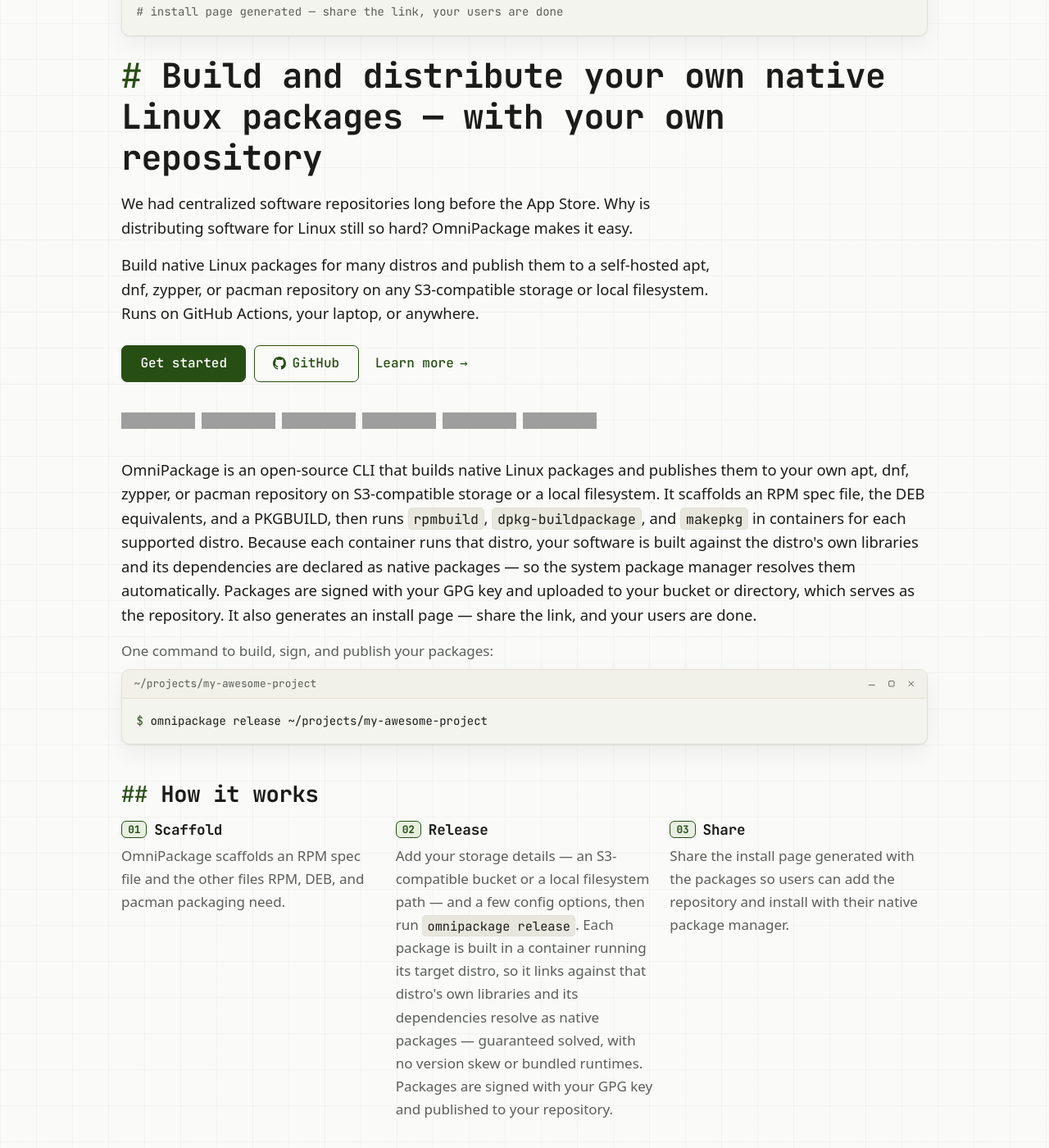
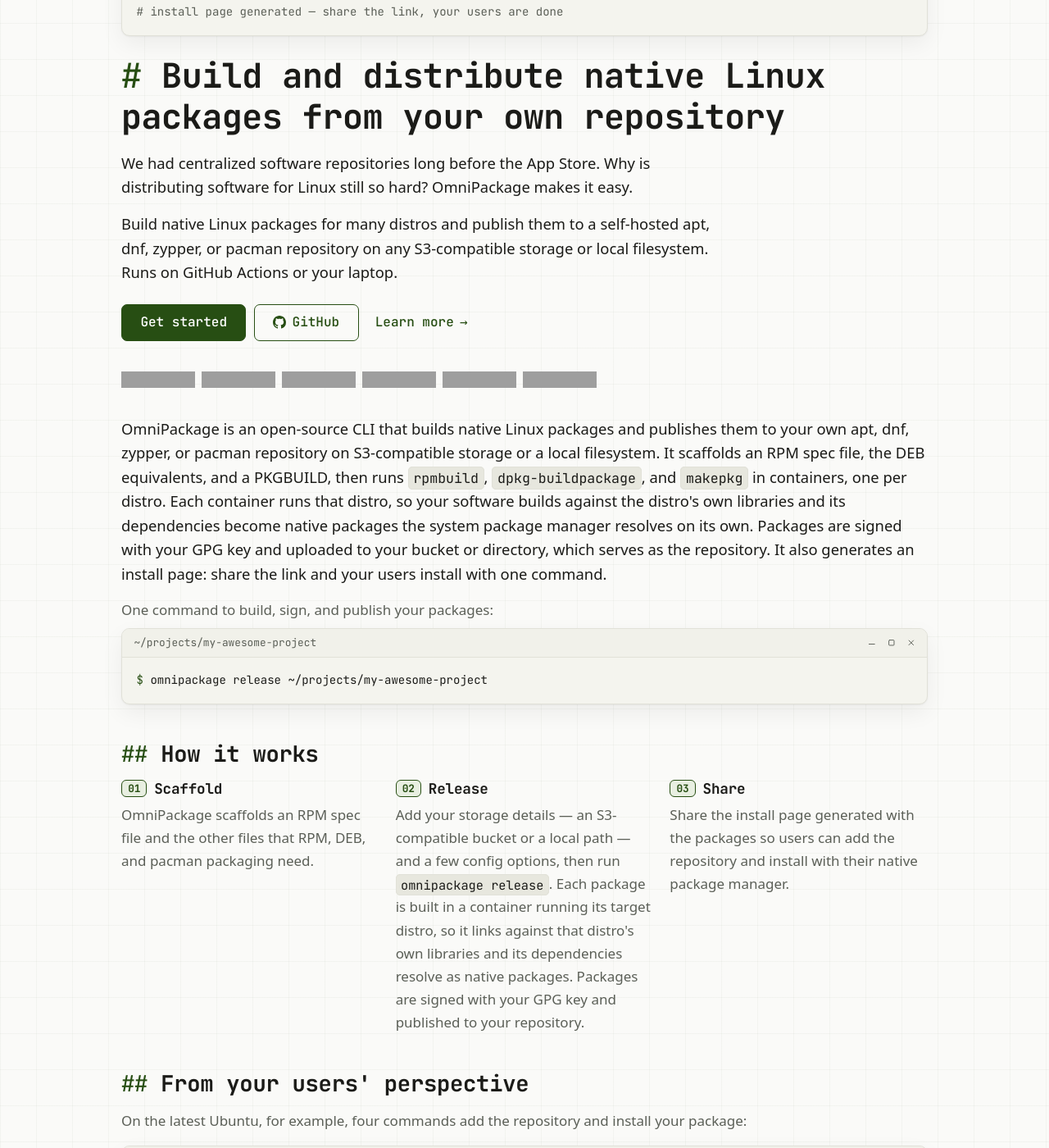
Before and after one commit to omnipackage/.github, a Jekyll site: the page built from index.html, in a window 1280 px wide and 1400 px high, scrolled down 236 px, cut to the strip 0-1400 px from the top of the window. Shown: the whole strip at 82% size. Built offline with Jekyll 4.4.1, drawn with Linux system fonts in a browser that asks for light colours; some of the changed text lies outside the part shown; grey boxes are pictures that could not be loaded.

Commit message:
proofread

```diff
--- a/_config.yml
+++ b/_config.yml
@@ -21,10 +21,10 @@
 title: OmniPackage
 tagline: Linux packaging made easy
 description: >-
-  OmniPackage is an open source tool for building and distributing your own
-  native Linux packages. Build for many distros using native package
-  managers, sign with GPG, and host your own repository on any S3-compatible
-  storage or your local filesystem. Runs in CI, on your laptop, or anywhere else.
+  OmniPackage is an open source tool for building and distributing native
+  Linux packages. Build for many distros with native package managers, sign
+  with GPG, and host your own repository on any S3-compatible storage or local
+  filesystem. Runs in CI or on your laptop.
 url: "https://omnipackage.org"
 docs_url: "https://docs.omnipackage.org"
 github_org_url: "https://github.com/omnipackage"
--- a/index.html
+++ b/index.html
@@ -3,7 +3,7 @@
 title: Build native Linux packages and host your own repository
 description: >-
   OmniPackage is an open-source CLI that builds native Linux packages and
-  hosts your own apt, dnf, zypper, and pacman repository on any S3-compatible storage or your local filesystem.
+  hosts your own apt, dnf, zypper, and pacman repository on any S3-compatible storage or local filesystem.
 json_ld: >-
   {
     "@type": "HowTo",
@@ -20,13 +20,13 @@
         "@type": "HowToStep",
         "position": 2,
         "name": "Release",
-        "text": "Point OmniPackage at an S3-compatible bucket or a local filesystem path, set a few config options, then run omnipackage release. Each package is built in a container running its target distro, so its dependencies resolve as that distro's native packages — guaranteed solved, with no version skew or bundled runtimes. Packages are signed with your GPG key and published to your repository."
+        "text": "Point OmniPackage at an S3-compatible bucket or a local path, set a few config options, then run omnipackage release. Each package is built in a container running its target distro, so its dependencies resolve as that distro's native packages. Packages are signed with your GPG key and published to your repository."
       },
       {
         "@type": "HowToStep",
         "position": 3,
         "name": "Share",
-        "text": "Share the install page generated alongside the packages so your users can add the repository and install your software with apt, dnf, zypper, or pacman."
+        "text": "Share the install page generated with the packages so users can add the repository and install with apt, dnf, zypper, or pacman."
       }
     ]
   },
@@ -38,7 +38,7 @@
         "name": "Does OmniPackage require Docker?",
         "acceptedAnswer": {
           "@type": "Answer",
-          "text": "No. Podman works too and is recommended — it is the most-tested runtime. Docker is supported as well. Either is auto-detected; you can force one with the --container-runtime flag."
+          "text": "No. Podman also works and is recommended as the most-tested runtime. Docker works too. Either is auto-detected; force one with the --container-runtime flag."
         }
       },
       {
@@ -54,7 +54,7 @@
         "name": "How is OmniPackage different from Snap, Flatpak, or AppImage?",
         "acceptedAnswer": {
           "@type": "Answer",
-          "text": "Snap and Flatpak ship their own runtimes; AppImage bundles dependencies. OmniPackage builds native Linux packages so users install with apt, dnf, zypper, or pacman — no extra runtime, no sandbox, no separate installer. Updates arrive through the system package manager alongside everything else."
+          "text": "Snap and Flatpak ship their own runtimes; AppImage bundles dependencies. OmniPackage builds native packages, so users install with apt, dnf, zypper, or pacman — no extra runtime, sandbox, or installer. Updates come through the system package manager like everything else."
         }
       },
       {
@@ -62,7 +62,7 @@
         "name": "What architectures does OmniPackage support?",
         "acceptedAnswer": {
           "@type": "Answer",
-          "text": "Packages are built for the host's architecture. All supported base images except Arch Linux are multiarch, so both x86_64 and ARM64 work — run OmniPackage on the architecture you want the packages to target."
+          "text": "Packages are built for the host's architecture. All base images except Arch Linux are multiarch, so both x86_64 and ARM64 work. Run OmniPackage on the architecture you want to target."
         }
       },
       {
@@ -70,7 +70,7 @@
         "name": "Can I host the apt or yum repository on AWS, Cloudflare R2, or MinIO?",
         "acceptedAnswer": {
           "@type": "Answer",
-          "text": "Yes. OmniPackage publishes to any S3-compatible storage or a local filesystem path. Cloudflare R2 is recommended for free egress; AWS S3 and MinIO also work, as does any other S3-compatible service. The bucket (or local directory) serves as a self-hosted apt, dnf, zypper, or pacman repository."
+          "text": "Yes. OmniPackage publishes to any S3-compatible storage or a local path. Cloudflare R2 is recommended for free egress; AWS S3, MinIO, and any other S3-compatible service also work. The bucket (or local directory) serves as a self-hosted apt, dnf, zypper, or pacman repository."
         }
       },
       {
@@ -98,11 +98,11 @@
 <span class="term-comment"># install page generated — share the link, your users are done</span></pre>
   </div>
 
-  <h1>Build and distribute your own native Linux packages — with your own repository</h1>
+  <h1>Build and distribute native Linux packages from your own repository</h1>
 
   <p class="lead">We had centralized software repositories long before the App Store. Why is distributing software for Linux still so hard? OmniPackage makes it easy.</p>
 
-  <p class="lead">Build native Linux packages for many distros and publish them to a self-hosted apt, dnf, zypper, or pacman repository on any S3-compatible storage or local filesystem. Runs on GitHub Actions, your laptop, or anywhere.</p>
+  <p class="lead">Build native Linux packages for many distros and publish them to a self-hosted apt, dnf, zypper, or pacman repository on any S3-compatible storage or local filesystem. Runs on GitHub Actions or your laptop.</p>
 
   <div class="cta-group">
     <a href="{{ site.getting_started_url }}" target="_blank" class="btn btn-lg btn-primary">Get started</a>
@@ -139,7 +139,7 @@
 
 <div class="content">
   <p class="lead">
-    OmniPackage is an open-source CLI that builds native Linux packages and publishes them to your own apt, dnf, zypper, or pacman repository on S3-compatible storage or a local filesystem. It scaffolds an RPM spec file, the DEB equivalents, and a PKGBUILD, then runs <code>rpmbuild</code>, <code>dpkg-buildpackage</code>, and <code>makepkg</code> in containers for each supported distro. Because each container runs that distro, your software is built against the distro's own libraries and its dependencies are declared as native packages — so the system package manager resolves them automatically. Packages are signed with your GPG key and uploaded to your bucket or directory, which serves as the repository. It also generates an install page — share the link, and your users are done.
+    OmniPackage is an open-source CLI that builds native Linux packages and publishes them to your own apt, dnf, zypper, or pacman repository on S3-compatible storage or a local filesystem. It scaffolds an RPM spec file, the DEB equivalents, and a PKGBUILD, then runs <code>rpmbuild</code>, <code>dpkg-buildpackage</code>, and <code>makepkg</code> in containers, one per distro. Each container runs that distro, so your software builds against the distro's own libraries and its dependencies become native packages the system package manager resolves on its own. Packages are signed with your GPG key and uploaded to your bucket or directory, which serves as the repository. It also generates an install page: share the link and your users install with one command.
   </p>
 
   <p class="muted" style="margin-bottom:.5rem;">One command to build, sign, and publish your packages:</p>
@@ -156,11 +156,11 @@
     <ol class="steps grid grid-3">
       <li>
         <h3><span class="step-num">01</span>Scaffold</h3>
-        <p class="muted mb-0">OmniPackage scaffolds an RPM spec file and the other files RPM, DEB, and pacman packaging need.</p>
+        <p class="muted mb-0">OmniPackage scaffolds an RPM spec file and the other files that RPM, DEB, and pacman packaging need.</p>
       </li>
       <li>
         <h3><span class="step-num">02</span>Release</h3>
-        <p class="muted mb-0">Add your storage details — an S3-compatible bucket or a local filesystem path — and a few config options, then run <code>omnipackage release</code>. Each package is built in a container running its target distro, so it links against that distro's own libraries and its dependencies resolve as native packages — guaranteed solved, with no version skew or bundled runtimes. Packages are signed with your GPG key and published to your repository.</p>
+        <p class="muted mb-0">Add your storage details — an S3-compatible bucket or a local path — and a few config options, then run <code>omnipackage release</code>. Each package is built in a container running its target distro, so it links against that distro's own libraries and its dependencies resolve as native packages. Packages are signed with your GPG key and published to your repository.</p>
       </li>
       <li>
         <h3><span class="step-num">03</span>Share</h3>
@@ -182,12 +182,12 @@
 sudo apt-get update
 sudo apt-get install omnipackage</code></pre>
     </div>
-    <p class="muted">Users do this once. After that, updates arrive through <code>apt upgrade</code> alongside everything else from the official Ubuntu repos — no extra steps, no separate updater. The same applies on Debian, Fedora, openSUSE, Arch, and the other supported distros, each through its native package manager.</p>
+    <p class="muted">Users do this once. After that, updates arrive through <code>apt upgrade</code> with everything else from the official Ubuntu repos — no extra steps, no separate updater. The same works on Debian, Fedora, openSUSE, Arch, and the other supported distros, each through its native package manager.</p>
   </section>
 
   <section aria-labelledby="supported-distros-heading">
     <h2 id="supported-distros-heading">Supported distros</h2>
-    <p class="muted">Packages are built for the build host's architecture. All supported base images except Arch Linux are multiarch, so both <code>x86_64</code> and <code>ARM64</code> work.</p>
+    <p class="muted">Packages are built for the build host's architecture. All base images except Arch Linux are multiarch, so both <code>x86_64</code> and <code>ARM64</code> work.</p>
 
     <div id="supported-distros">
       <p class="muted"><span class="spinner" role="status" aria-hidden="true"></span>Loading supported distros…</p>
@@ -211,8 +211,8 @@
   <section aria-labelledby="not-do">
     <h2 id="not-do">What OmniPackage doesn't do</h2>
     <ul class="feature-list">
-      <li>{% include icons/x.svg.html class="ico-no" %}<span>Build new package formats. RPM, DEB, and pacman only — Flatpak, Snap, AppImage, AUR, and Nix are different bets.</span></li>
-      <li>{% include icons/x.svg.html class="ico-no" %}<span>Host your repository. You bring the storage — an S3 bucket or a local filesystem path — and in return get no vendor lock-in, with your packages in storage you control.</span></li>
+      <li>{% include icons/x.svg.html class="ico-no" %}<span>Build new package formats. RPM, DEB, and pacman only — Flatpak, Snap, AppImage, AUR, and Nix are different approaches.</span></li>
+      <li>{% include icons/x.svg.html class="ico-no" %}<span>Host your repository. You bring the storage — an S3 bucket or a local path — so there's no vendor lock-in and your packages stay in storage you control.</span></li>
       <li>{% include icons/x.svg.html class="ico-no" %}<span>Sandbox installed software. Packages run with the same privileges any <code>apt install</code> package gets — no Flatpak-style isolation unless you ship it yourself (e.g. an AppArmor / SELinux profile, or a <code>bwrap</code> / <code>firejail</code> wrapper around your binary).</span></li>
     </ul>
   </section>
@@ -229,19 +229,19 @@
     <summary>Frequently asked questions</summary>
     <div class="faq">
       <p><strong>Does OmniPackage require Docker?</strong><br>
-      No. Podman works too and is recommended — it is the most-tested runtime. Docker is supported as well. Either is auto-detected; you can force one with the <code>--container-runtime</code> flag.</p>
+      No. Podman also works and is recommended as the most-tested runtime. Docker works too. Either is auto-detected; force one with the <code>--container-runtime</code> flag.</p>
 
       <p><strong>Can I distribute proprietary software with OmniPackage?</strong><br>
       Yes. Unlike official distro repositories, your own OmniPackage repository can host any binaries you want, including closed-source ones.</p>
 
       <p><strong>How is OmniPackage different from Snap, Flatpak, or AppImage?</strong><br>
-      Snap and Flatpak ship their own runtimes; AppImage bundles dependencies. OmniPackage builds native Linux packages so users install with <code>apt</code>, <code>dnf</code>, <code>zypper</code>, or <code>pacman</code> — no extra runtime, no sandbox, no separate installer. Updates arrive through the system package manager alongside everything else.</p>
+      Snap and Flatpak ship their own runtimes; AppImage bundles dependencies. OmniPackage builds native packages, so users install with <code>apt</code>, <code>dnf</code>, <code>zypper</code>, or <code>pacman</code> — no extra runtime, sandbox, or installer. Updates come through the system package manager like everything else.</p>
 
       <p><strong>What architectures does OmniPackage support?</strong><br>
-      Packages are built for the host's architecture. All supported base images except Arch Linux are multiarch, so both <code>x86_64</code> and <code>ARM64</code> work — run OmniPackage on the architecture you want the packages to target.</p>
+      Packages are built for the host's architecture. All base images except Arch Linux are multiarch, so both <code>x86_64</code> and <code>ARM64</code> work. Run OmniPackage on the architecture you want to target.</p>
 
       <p><strong>Can I host the apt or yum repository on AWS, Cloudflare R2, or MinIO?</strong><br>
-      Yes. OmniPackage publishes to any S3-compatible storage or a local filesystem path. Cloudflare R2 is recommended for free egress; AWS S3 and MinIO also work, as does any other S3-compatible service. The bucket (or local directory) serves as a self-hosted apt, dnf, zypper, or pacman repository.</p>
+      Yes. OmniPackage publishes to any S3-compatible storage or a local path. Cloudflare R2 is recommended for free egress; AWS S3, MinIO, and any other S3-compatible service also work. The bucket (or local directory) serves as a self-hosted apt, dnf, zypper, or pacman repository.</p>
 
       <p><strong>Is OmniPackage free?</strong><br>
       Yes. OmniPackage is free and open-source software, licensed under GPL-3.0.</p>
--- a/llms.txt
+++ b/llms.txt
@@ -32,7 +32,7 @@
 ## Inspiration and related projects
 
 - [openSUSE Build Service](https://build.opensuse.org/) — direct inspiration
-- Flatpak, Snap — sandboxed runtimes that bypass distro ABI differences with their own runtime
+- Flatpak, Snap — sandboxed runtimes that bypass distro ABI differences
 - AppImage — single-file distribution via static-ish linkage
 - AUR — Arch Linux user-contributed build recipes
 - Nix — different paradigm, single-distro
```
Also changed, not shown: other parts of llms.txt (+2 -2 lines), pages/privacy.html (+5 -5 lines), profile/README.md (+2 -2 lines).
